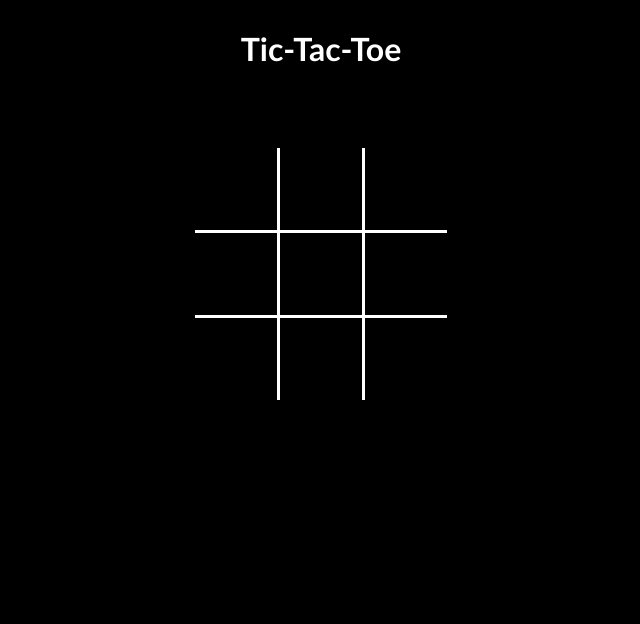
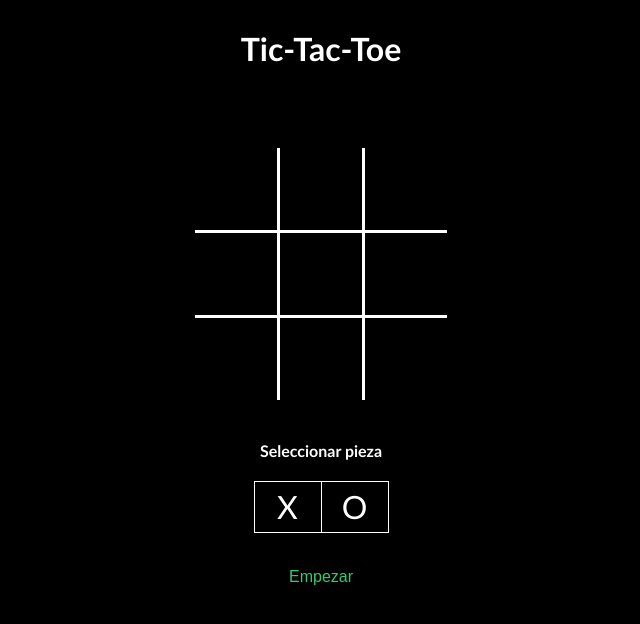
Before and after one commit to Mikhael1729/web-tictactoe, a plain HTML site: page index.html in a window 1280 px wide. Shown: the whole page, without its empty margins (319-959 px from the left). Drawn offline with Linux system fonts and the light colour scheme.

Commit message:
Adding piece indicator element and styles

```diff
--- a/index.html
+++ b/index.html
@@ -11,7 +11,7 @@
 <body class="flex-column-center">
   <h1>Tic-Tac-Toe</h1>
 
-  <table id="board" border="1">
+  <table id="board" class="active">
     <tr>
       <td id="00" style="border-left: none; border-top: none"></td>
       <td id="01" style="border-top: none"></td>
@@ -29,9 +29,21 @@
     </tr>
   </table>
 
-  <div id="end-game-section" class="flex-column-center" style="display: none">
-    <h5 class="result"></h5>
-    <button class="restart-game">Reiniciar juego</button>
+	<br />
+
+  <div id="end-game-section" class="flex-column-center">
+    <h4 class="result">Seleccionar pieza</h5>
+
+		<table id="indicator">
+			<tr>
+				<td>X</td>
+				<td>O</td>
+			</tr>
+		</table>
+
+		<br />
+
+    <button class="restart-game">Empezar</button>
   </div>
 </body>
 </html>
--- a/styles.css
+++ b/styles.css
@@ -15,15 +15,46 @@ h1 {
   margin-bottom: 5rem;
 }
 
+/* Piece indicator */
+#indicator td {
+  width: 4rem;
+  height: 3rem;
+  text-align: center;
+  border: 0.5px solid white;
+  font-size: 2rem;
+  cursor: pointer;
+}
+
+#indicator td:hover {
+  background-color: #1A1A1A;
+}
+
+/* Board Styles */
 table {
   border-collapse: collapse;
-  border: none;
 }
 
-table td {
+#board td {
   width: 5rem;
   height: 5rem;
   text-align: center;
-  border: 3px solid white;
   font-size: 2rem;
 }
+
+#board.disabled td {
+  border: 3px solid gray;
+}
+
+#board.active td {
+  border: 3px solid white;
+}
+
+/* Button */
+button {
+  background-color: black;
+  border: none;
+  padding: 1rem;
+  color: #2ECC71;
+  font-size: 1rem;
+  cursor: pointer;
+}
```
